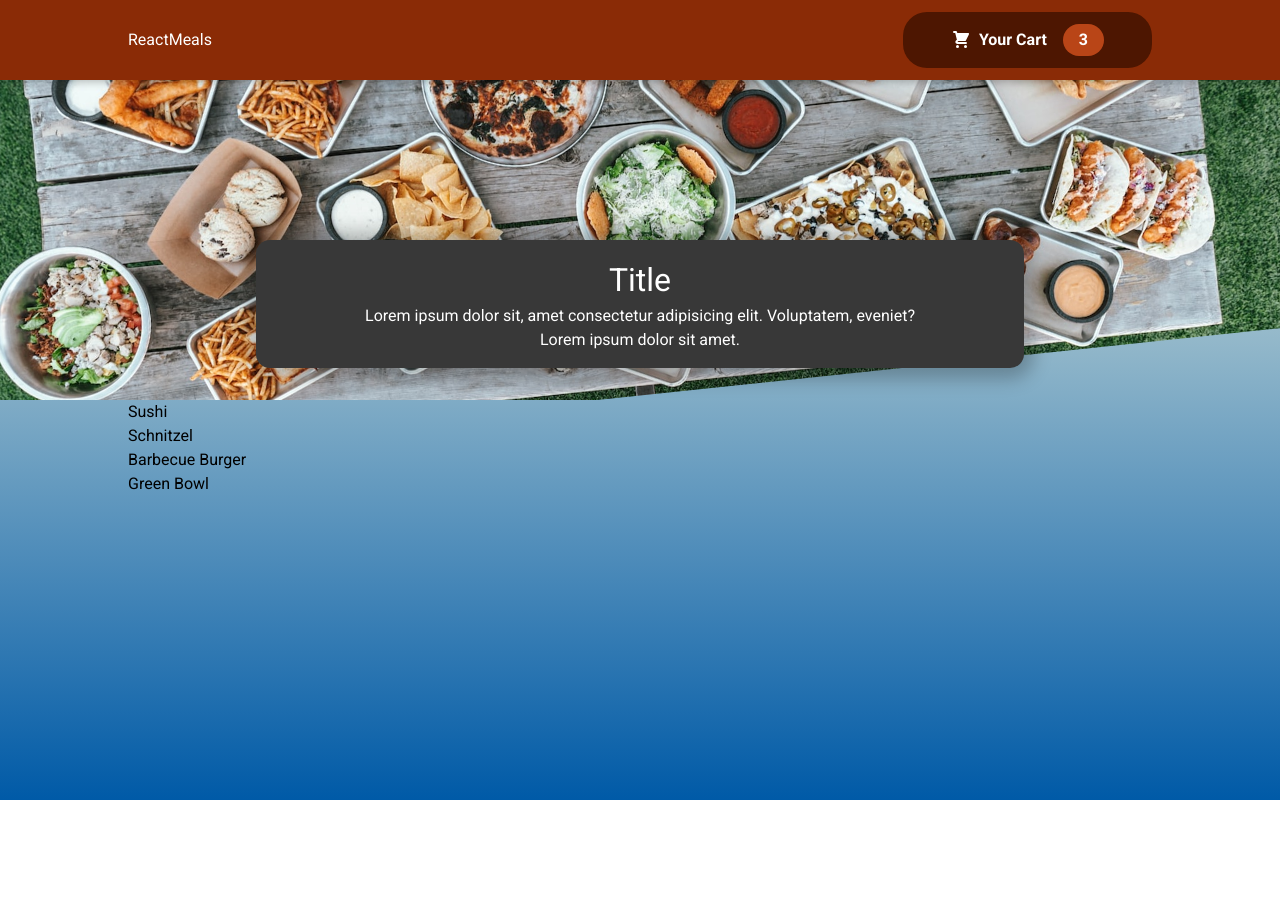
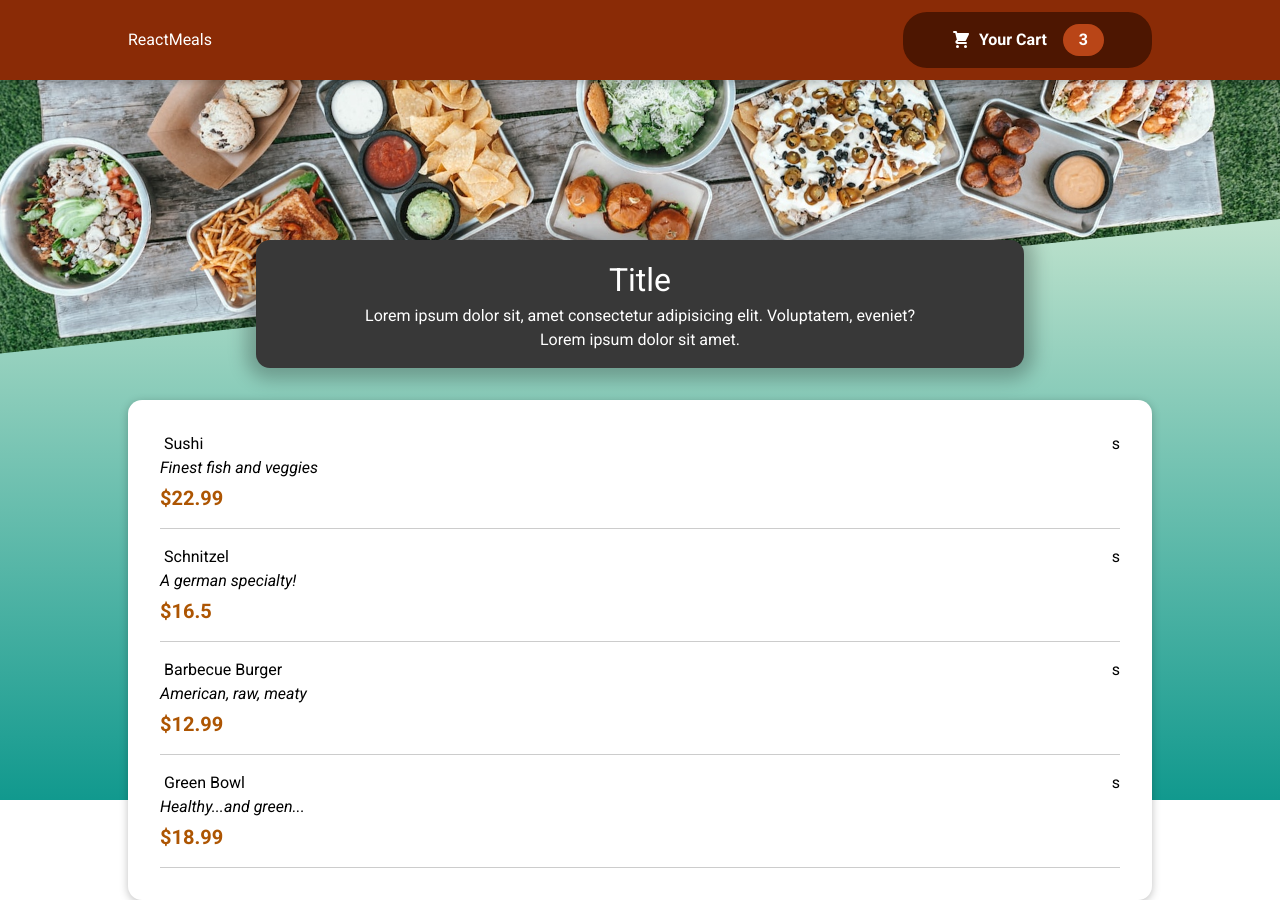
Before and after one commit to ken888686/react-redux, a React (Vite) app: page / in a window 1280 px wide. Before the commit the page ends 800 px from the top, so only its background shows below. Built offline with nearby package versions, Linux system fonts and the light colour scheme.

Commit message:
create card to show meals information

```diff
--- a/src/App.tsx
+++ b/src/App.tsx
@@ -4,12 +4,7 @@ import Meals from './components/Meals/Meals';
 
 function App() {
   return (
-    <div className="h-screen w-screen bg-gradient-to-b from-[#FFFDE4] to-[#005AA7]">
-      {/* <main className="container mx-auto flex h-full w-full items-center justify-center">
-        <span className="inline-block rounded-xl bg-transparent/10 p-10 shadow-xl transition-all hover:cursor-pointer hover:shadow-lg">
-          Hi
-        </span>
-      </main> */}
+    <div className="h-screen w-screen bg-gradient-to-b from-[#FFFDE4] to-[#11998e]">
       <Header />
       <main>
         <Meals />
--- a/src/components/Layout/Header.tsx
+++ b/src/components/Layout/Header.tsx
@@ -11,7 +11,7 @@ function Header() {
       </header>
       <div className="z-0 h-[25rem] w-full overflow-hidden">
         <img
-          className="h-full w-[110%] -translate-x-4 -translate-y-6 -rotate-6 scale-110 object-cover"
+          className="h-full w-[110%] -translate-x-4 -translate-y-1/3 -rotate-6 scale-110 object-cover"
           src={mealsImage}
           alt="laptop on the table"
           srcSet=""
--- a/src/components/Meals/AvailableMeals.tsx
+++ b/src/components/Meals/AvailableMeals.tsx
@@ -1,6 +1,9 @@
 import React from 'react';
+import { Meal } from '../../models/Meal';
+import Card from '../UI/Card';
+import MealItem from './MealItem/MealItem';
 
-const DUMMY_MEALS = [
+const DUMMY_MEALS: Meal[] = [
   {
     id: 'm1',
     name: 'Sushi',
@@ -28,11 +31,13 @@ const DUMMY_MEALS = [
 ];
 
 function AvailableMeals() {
-  const mealsList = DUMMY_MEALS.map((x) => <li key={x.id}>{x.name}</li>);
+  const mealsList = DUMMY_MEALS.map((x) => <MealItem key={x.id} meal={x} />);
 
   return (
     <section className="my-8 mx-auto w-11/12 max-w-5xl">
-      <ul className="m-0 list-none p-0">{mealsList}</ul>
+      <Card>
+        <ul className="m-0 list-none p-0">{mealsList}</ul>
+      </Card>
     </section>
   );
 }
--- /dev/null
+++ b/src/components/Meals/MealItem/MealItem.tsx
@@ -0,0 +1,21 @@
+import React from 'react';
+import { Meal } from '../../../models/Meal';
+
+type MealItemProps = {
+  meal: Meal;
+};
+
+function MealItem({ meal: { id, name, description, price } }: MealItemProps) {
+  return (
+    <li className="m-4 flex justify-between border-b border-b-[#ccc] pb-4">
+      <div>
+        <h3 className="ml-1">{name}</h3>
+        <div className="italic">{description}</div>
+        <div className="mt-1 text-xl font-bold text-[#ad5502]">{`$${price}`}</div>
+      </div>
+      <div>s</div>
+    </li>
+  );
+}
+
+export default MealItem;
--- /dev/null
+++ b/src/components/Meals/MealItem/MealItemForm.tsx
@@ -0,0 +1,5 @@
+import React from 'react';
+
+function MealItemForm() {}
+
+export default MealItemForm;
--- /dev/null
+++ b/src/components/UI/Card.tsx
@@ -0,0 +1,15 @@
+import React, { ReactNode } from 'react';
+
+type CardProps = {
+  children: ReactNode;
+};
+
+function Card({ children }: CardProps) {
+  return (
+    <div className="rounded-[14px] bg-white p-4 shadow-[0_2px_8px_rgba(0,0,0,0.25)]">
+      {children}
+    </div>
+  );
+}
+
+export default Card;
--- /dev/null
+++ b/src/models/Meal.ts
@@ -0,0 +1,6 @@
+export interface Meal {
+  id: string;
+  name: string;
+  description: string;
+  price: number;
+}
```
